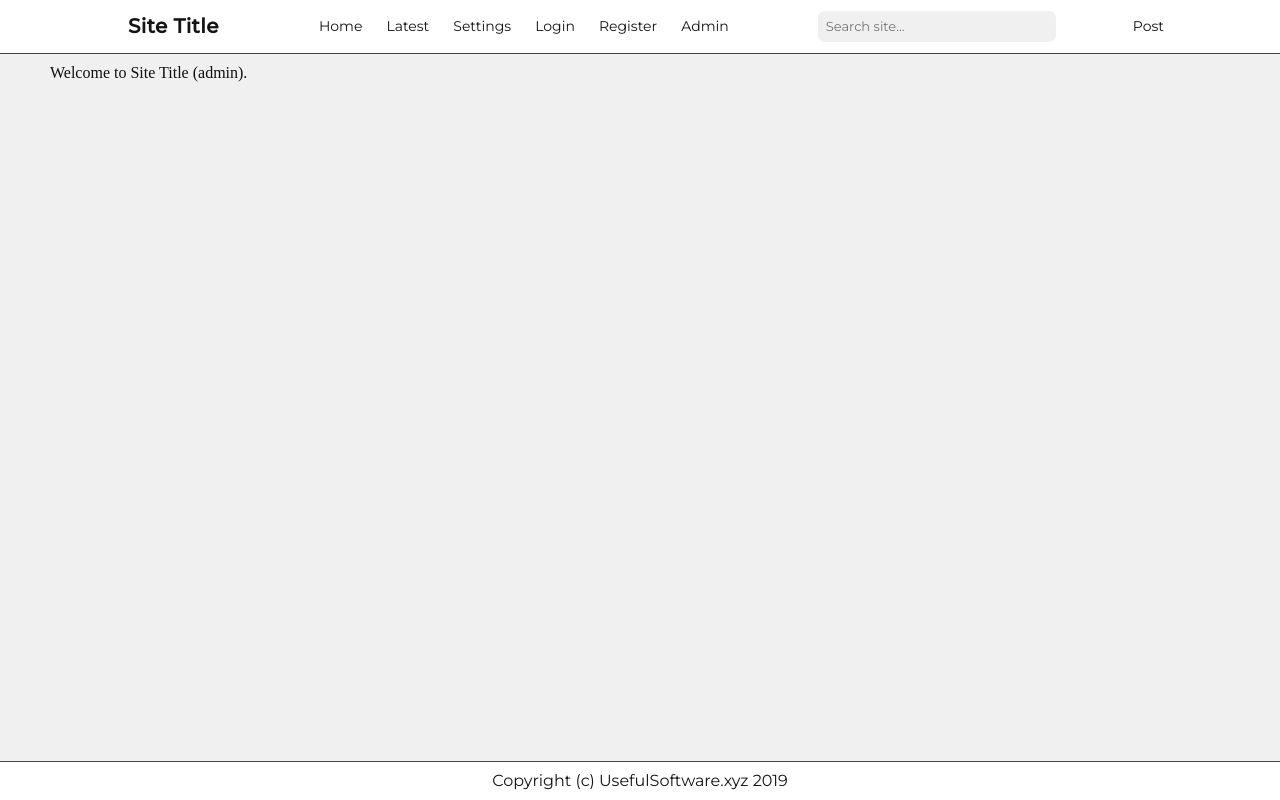
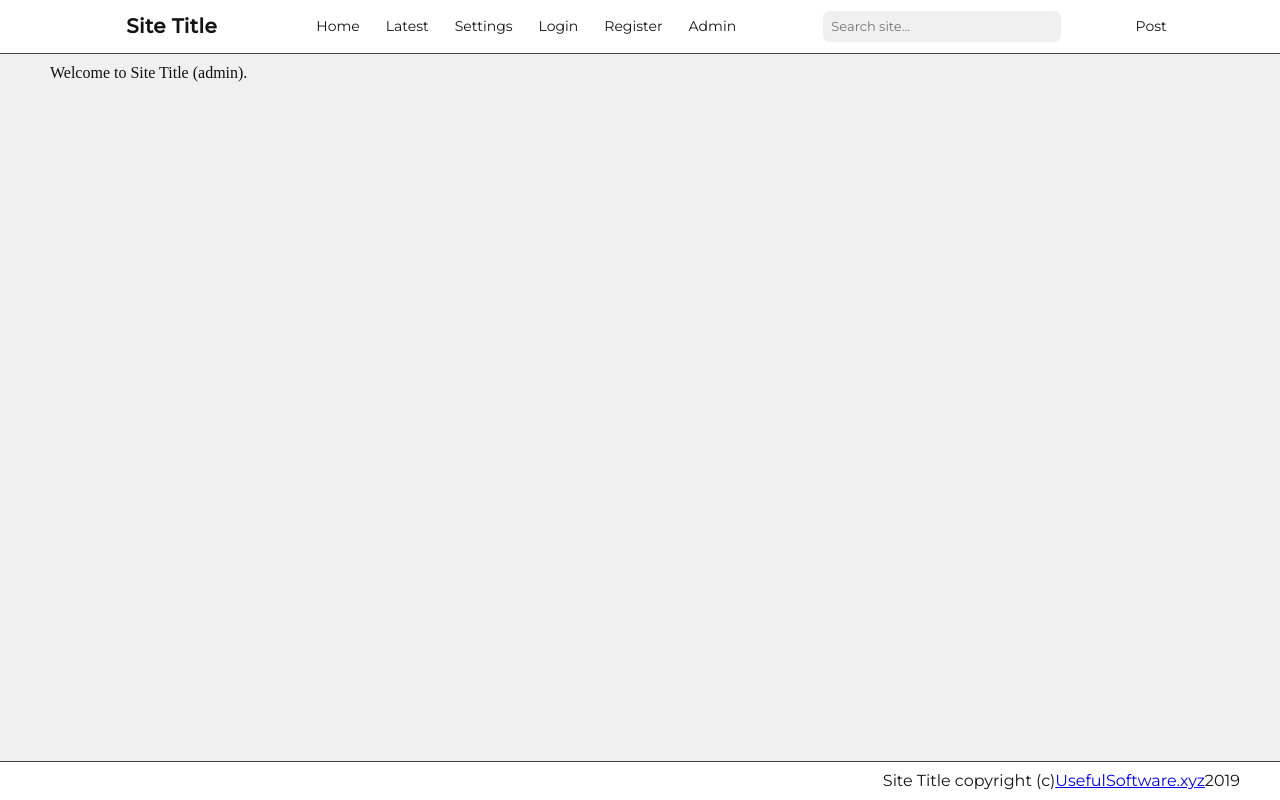
Before and after one commit to tedjenkins/forum, a Vue app: page /admin in a window 1280 px wide. Built offline with nearby package versions, Linux system fonts and the light colour scheme; the HTML template or start-up script is replaced by a standard one.

Commit message:
LoginRegisterForm prep

```diff
--- a/src/App.vue
+++ b/src/App.vue
@@ -25,7 +25,7 @@
       <router-view/>
     </main>
     <footer>
-      <div id="site-credits">Copyright (c) UsefulSoftware.xyz 2019</div>
+      <div id="site-credits">{{ this.$siteName }} copyright (c) <a href="https://usefulsoftware.xyz">UsefulSoftware.xyz</a> 2019</div>
     </footer>
   </div>
 </template>
--- /dev/null
+++ b/src/components/LoginRegisterForm.vue
@@ -0,0 +1,23 @@
+<template>
+  <form class="site-form-login-register" :id="formId" @submit.prevent="handleForm">
+    <h1>{{ formHeader }}</h1>
+    <div class="form-section" v-for="(element, key) in inputElements" v-bind:key="key">
+      <label :for="element.id">{{ element.label }}</label> <input :type="element.type" :minlength="element.minLength" :maxlength="element.maxLength" :id="element.id"/> <div class="form-input-wordcount"></div>
+    </div>
+    <div class="form-section" v-for="(element, key) in customElements" v-bind:key="key">{{ element.html }}</div>
+  </form>
+</template>
+
+<script lang="ts">
+import { Component, Vue } from 'vue-property-decorator';
+
+@Component({
+  components: {},
+})
+
+export default class LoginRegisterForm extends Vue {}
+</script>
+
+<style lang="scss" scoped>
+
+</style>
--- a/src/globals.scss
+++ b/src/globals.scss
@@ -40,27 +40,39 @@ h1,h2,h3,h4,h5,h6 {
   font-family: 'Montserrat', Helvetica, Arial, sans-serif;
   padding: $site-padding;
 
-  @if is-superselector('header', &) {
-    border-bottom: $border;
-  } @else {
-    border-top: $border;
-  }
-
   & > *:first-child {
     align-items: center;
     display: flex;
-    justify-content: space-evenly;
     margin: 0px auto;
     max-width: $site-max-width;
+  }
 
-    a {
-      color: inherit;
-      padding: 4px 12px;
-      text-decoration: none;
+  @if is-superselector('header', &) {
+    border-bottom: $border;
 
-      &:hover {
-        color: $light-site-active-color;
+    & > *:first-child {
+      justify-content: space-evenly;
+
+      a {
+        border: 1px solid transparent;
+        color: inherit;
+        padding: 4px 12px;
+        text-decoration: none;
+        transition-duration: 120ms;
+        transition-property: background-color border-color;
+
+        &:hover {
+          background-color: $light-site-active-color;
+          border-color: #dbca30;
+        }
       }
+    }
+  } @else {
+    // footer
+    border-top: $border;
+
+    & > *:first-child {
+      justify-content: flex-end;
     }
   }
 }
@@ -80,7 +92,7 @@ $light-site-hdrftr-fontcolor: #141414;
 $light-site-main-bgcolor: #f0f0f0;
 $light-site-main-fontcolor: #101010;
 
-$light-site-active-color: #adad00;
+$light-site-active-color: #fdfd48;
 
 // Theme-based (dark theme)
 $dark-site-hdrftr-bgcolor: #222;
```
Also changed, not shown: src/views/Register.vue (+7 -1 lines), 2 other files (tests, documents, lock files or other folders).
